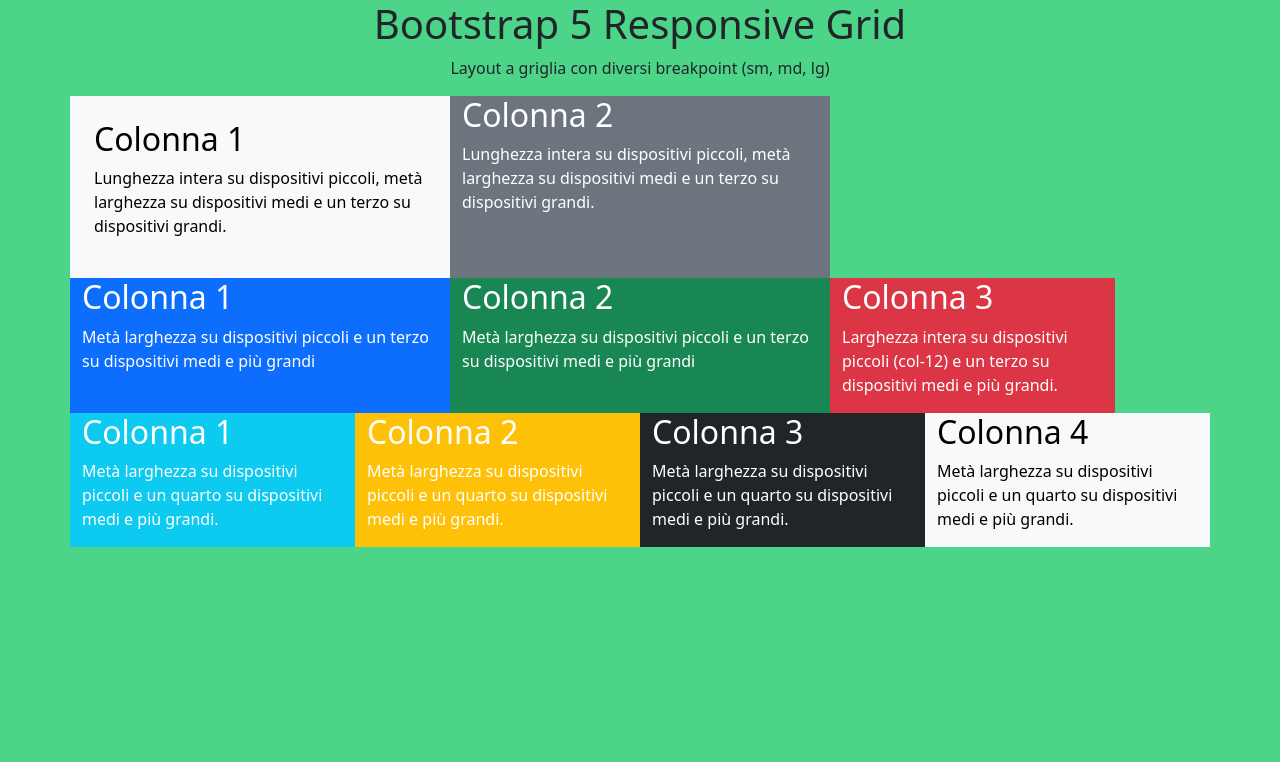
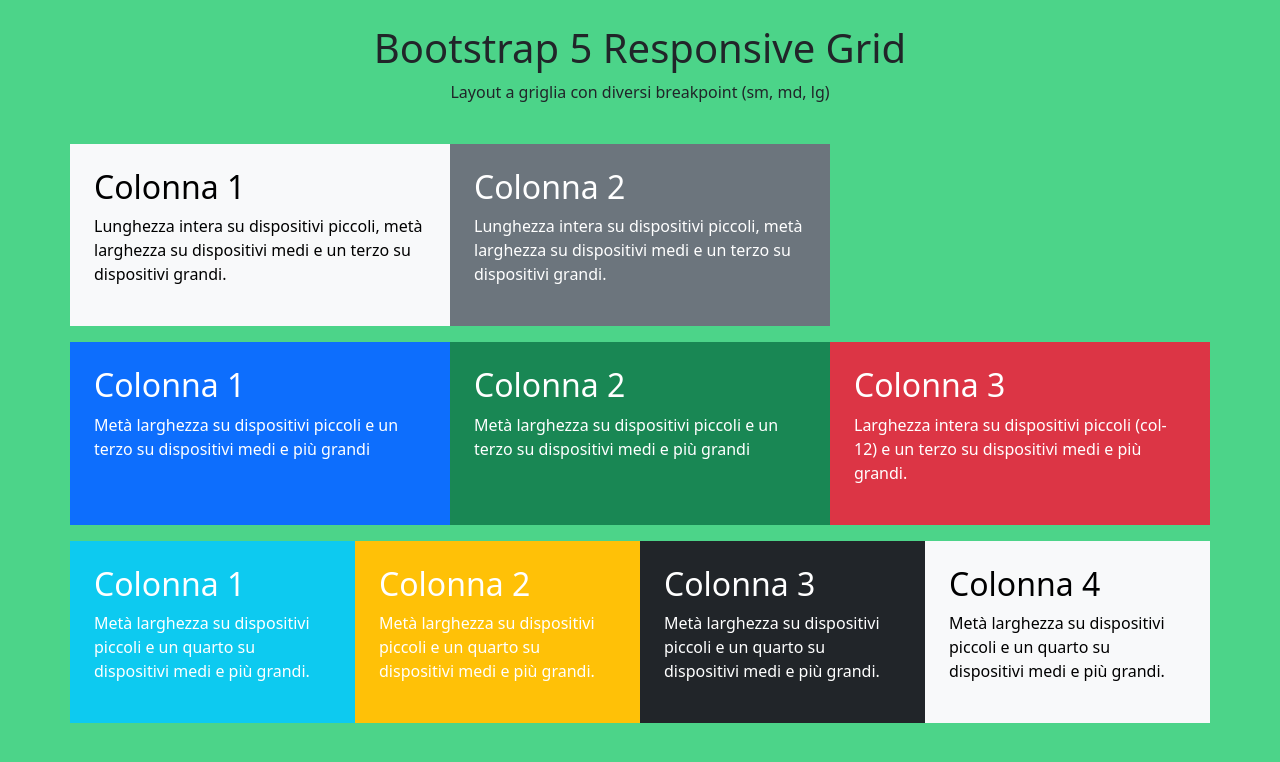
Before and after one commit to PaoloPilati/htmlcss-bootstrap-layout, a plain HTML site: page index.html in a window 1280 px wide. Drawn offline with nearby package versions, Linux system fonts and the light colour scheme.

Commit message:
Link rel aggiornato

```diff
--- a/index.html
+++ b/index.html
@@ -4,17 +4,17 @@
     <meta charset="UTF-8">
     <meta name="viewport" content="width=device-width, initial-scale=1.0">
     <title>Document</title>
-    <link href="https://cdn.jsdelivr.net/npm/bootstrap@5.2.3/dist/css/bootstrap.min.css" rel="stylesheet" integrity="sha384-rbsA2VBKQhggwzxH7pPCaAqO46MgnOM80zW1RWuH61DGLwZJEdK2Kadq2F9CUG65" crossorigin="anonymous">
+    <link href="https://cdn.jsdelivr.net/npm/bootstrap@5.3.8/dist/css/bootstrap.min.css" rel="stylesheet" integrity="sha384-sRIl4kxILFvY47J16cr9ZwB07vP4J8+LH7qKQnuqkuIAvNWLzeN8tE5YBujZqJLB" crossorigin="anonymous">
     <link rel="stylesheet" href="CSS/style.css" type="text/css">
 </head>
 <body>
-    <header class="container-fluid text-center">
+    <header class="container-fluid text-center py-4">
         <h1>Bootstrap 5 Responsive Grid</h1>
         <p>Layout a griglia con diversi breakpoint (sm, md, lg)</p>
     </header>
     <main class="container">
-        <div class="top-sec row">
-            <div class="col-12 col-md-6 col-lg-4 p-4 bg-light text-black">
+        <div class="top-sec row mb-3">
+            <div class="col-12 col-md-6 col-lg-4 p-2 p-md-3 p-lg-4 bg-light text-black">
                 <h2>
                     Colonna 1
                 </h2>
@@ -22,7 +22,7 @@
                     Lunghezza intera su dispositivi piccoli, metà larghezza su dispositivi medi e un terzo su dispositivi grandi.
                 </p>
             </div>
-            <div class="col-12 col-md-6 col-lg-4 bg-secondary">
+            <div class="col-12 col-md-6 col-lg-4 p-2 p-md-3 p-lg-4 bg-secondary">
                 <h2>
                     Colonna 2
                 </h2>
@@ -32,8 +32,8 @@
             </div>
         </div>
 
-        <div class="mid-sec row">
-            <div class="col-6 col-md-4 bg-primary">
+        <div class="mid-sec row mb-3">
+            <div class="col-6 col-md-4 p-2 p-md-3 p-lg-4 bg-primary">
                 <h2>
                     Colonna 1
                 </h2>
@@ -42,7 +42,7 @@
                 </p>
             </div>
 
-            <div class="col-6 col-md-4 bg-success">
+            <div class="col-6 col-md-4 p-2 p-md-3 p-lg-4 bg-success">
                 <h2>
                     Colonna 2
                 </h2>
@@ -50,7 +50,7 @@
                     Metà larghezza su dispositivi piccoli e un terzo su dispositivi medi e più grandi
                 </p>
             </div>
-            <div class="col-12 col-md-3 bg-danger">
+            <div class="col-12 col-md-4 p-2 p-md-3 p-lg-4 bg-danger">
                 <h2>
                     Colonna 3
                 </h2>
@@ -60,8 +60,8 @@
             </div>
         </div>
 
-        <div class="low-sec row">
-            <div class="col-6 col-md-3 bg-info">
+        <div class="low-sec row mb-3">
+            <div class="col-6 col-md-3 p-2 p-md-3 p-lg-4 bg-info">
                 <h2>
                     Colonna 1
                 </h2>
@@ -69,7 +69,7 @@
                     Metà larghezza su dispositivi piccoli e un quarto su dispositivi medi e più grandi.
                 </p>
             </div>
-            <div class="col-6 col-md-3 bg-warning">
+            <div class="col-6 col-md-3 p-2 p-md-3 p-lg-4 bg-warning">
                 <h2>
                     Colonna 2
                 </h2>
@@ -77,7 +77,7 @@
                     Metà larghezza su dispositivi piccoli e un quarto su dispositivi medi e più grandi.
                 </p>
             </div>
-            <div class="col-6 col-md-3 bg-dark">
+            <div class="col-6 col-md-3 p-2 p-md-3 p-lg-4 bg-dark">
                 <h2>
                     Colonna 3
                 </h2>
@@ -85,7 +85,7 @@
                     Metà larghezza su dispositivi piccoli e un quarto su dispositivi medi e più grandi.
                 </p>
             </div>
-            <div class="col-6 col-md-3 bg-light text-black">
+            <div class="col-6 col-md-3 p-2 p-md-3 p-lg-4 bg-light text-black">
                 <h2>
                     Colonna 4
                 </h2>
```
